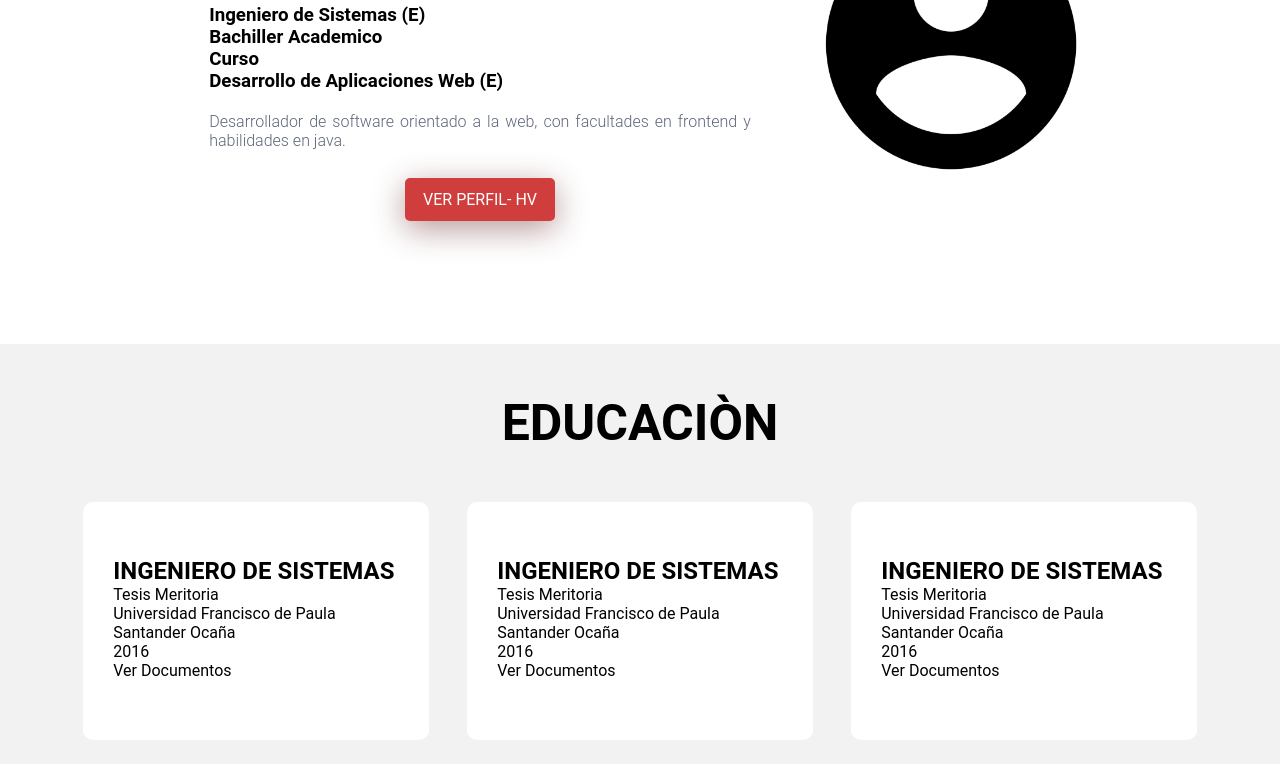
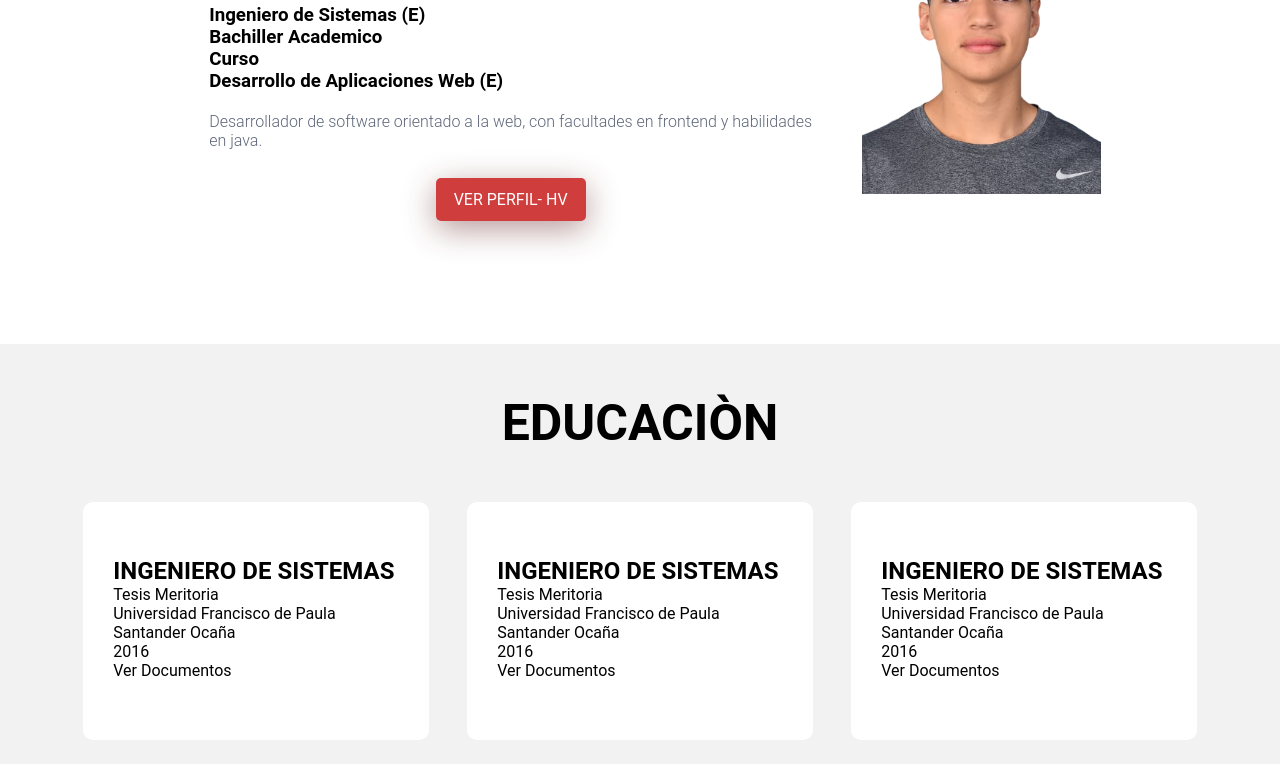
Before and after one commit to Steivin/curriculum, a plain HTML site: page index.html in a window 1280 px wide. Shown: the part 336-1100 px from the top of the page. Drawn offline with Linux system fonts and the light colour scheme.

Commit message:
change the generic image for my photo

```diff
--- a/index.html
+++ b/index.html
@@ -11,7 +11,7 @@
     <meta name="description" content="Portal para conocer la hoja de vida del Ingeniero Steivin Cardenas">
     <link rel="author" href="www.linkedin.com/in/steivin-cardenas-guevara-001359136">
     <link rel="stylesheet" href="./css/style.css">
-    <link rel="icon" href="./img/foto.png" type="image/png">
+    <link rel="icon" href="./img/steivin.png" type="image/png">
     <title>Steivin Cardenas - Curriculum</title>
 </head>
 
@@ -47,7 +47,7 @@
                     </p>
                     <a href="#" target="_blank">Ver perfil- HV</a>
                 </section>
-                <img src="img/foto.png" alt="Foto de perfil">
+                <img src="img/steivin.png" alt="Foto de perfil">
             </section>
         </div>
     </header>
```
